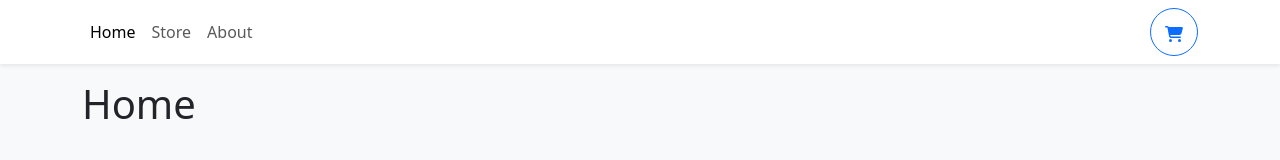
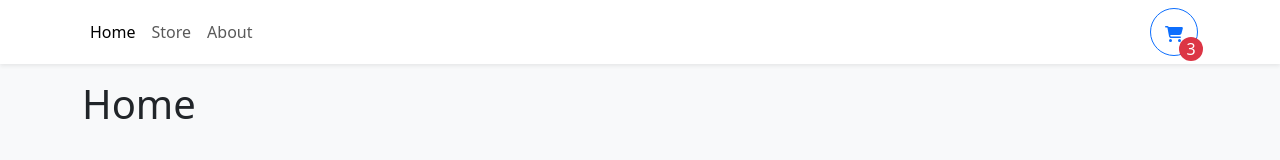
Before and after one commit to viteshbava/react-ts-shopping-cart, a React (Vite) app: page / in a window 1280 px wide. Shown: the top 160 px of the page. Built offline with nearby package versions, Linux system fonts and the light colour scheme.

Commit message:
Convert button to styled button

```diff
--- /dev/null
+++ b/src/components/Button.styled.tsx
@@ -0,0 +1,18 @@
+import styled from 'styled-components';
+import { Button } from 'react-bootstrap';
+
+const CustomStyledButton = styled(Button)`
+  width: 3rem;
+  height: 3rem;
+  position: relative;
+`;
+
+const StyledButton = ({ children }) => {
+  return (
+    <CustomStyledButton variant='outline-primary' className='rounded-circle'>
+      {children}
+    </CustomStyledButton>
+  );
+};
+
+export default StyledButton;
--- /dev/null
+++ b/src/components/ButtonPill.tsx
@@ -0,0 +1,25 @@
+import styled, { css } from 'styled-components';
+
+export const ButtonPillStyles = css`
+  color: white;
+  width: 1.5rem;
+  height: 1.5rem;
+  position: absolute;
+  bottom: 0;
+  right: 0;
+  transform: translate(25%, 25%);
+`;
+
+const StyledButtonPill = styled.div`
+  ${ButtonPillStyles}
+`;
+
+const ButtonPill = ({ children }) => {
+  return (
+    <StyledButtonPill className='rounded-circle bg-danger d-flex justify-content-center align-items-center'>
+      {children}
+    </StyledButtonPill>
+  );
+};
+
+export default ButtonPill;
--- a/src/components/Navbar.tsx
+++ b/src/components/Navbar.tsx
@@ -1,5 +1,7 @@
-import { Button, Container, Nav, Navbar as NavbarBs } from 'react-bootstrap';
+import { Container, Nav, Navbar as NavbarBs } from 'react-bootstrap';
 import { NavLink } from 'react-router-dom';
+import ButtonPill from './ButtonPill';
+import StyledButton from './Button.styled';
 
 const Navbar = () => {
   return (
@@ -16,10 +18,7 @@ const Navbar = () => {
             About
           </Nav.Link>
         </Nav>
-        <Button
-          style={{ width: '3rem', height: '3rem' }}
-          variant='outline-primary'
-          className='rounded-circle'>
+        <StyledButton>
           <svg
             xmlns='http://www.w3.org/2000/svg'
             height='1em'
@@ -27,7 +26,8 @@ const Navbar = () => {
             fill='currentColor'>
             <path d='M0 24C0 10.7 10.7 0 24 0H69.5c22 0 41.5 12.8 50.6 32h411c26.3 0 45.5 25 38.6 50.4l-41 152.3c-8.5 31.4-37 53.3-69.5 53.3H170.7l5.4 28.5c2.2 11.3 12.1 19.5 23.6 19.5H488c13.3 0 24 10.7 24 24s-10.7 24-24 24H199.7c-34.6 0-64.3-24.6-70.7-58.5L77.4 54.5c-.7-3.8-4-6.5-7.9-6.5H24C10.7 48 0 37.3 0 24zM128 464a48 48 0 1 1 96 0 48 48 0 1 1 -96 0zm336-48a48 48 0 1 1 0 96 48 48 0 1 1 0-96z' />
           </svg>
-        </Button>
+          <ButtonPill>3</ButtonPill>
+        </StyledButton>
       </Container>
     </NavbarBs>
   );
```
